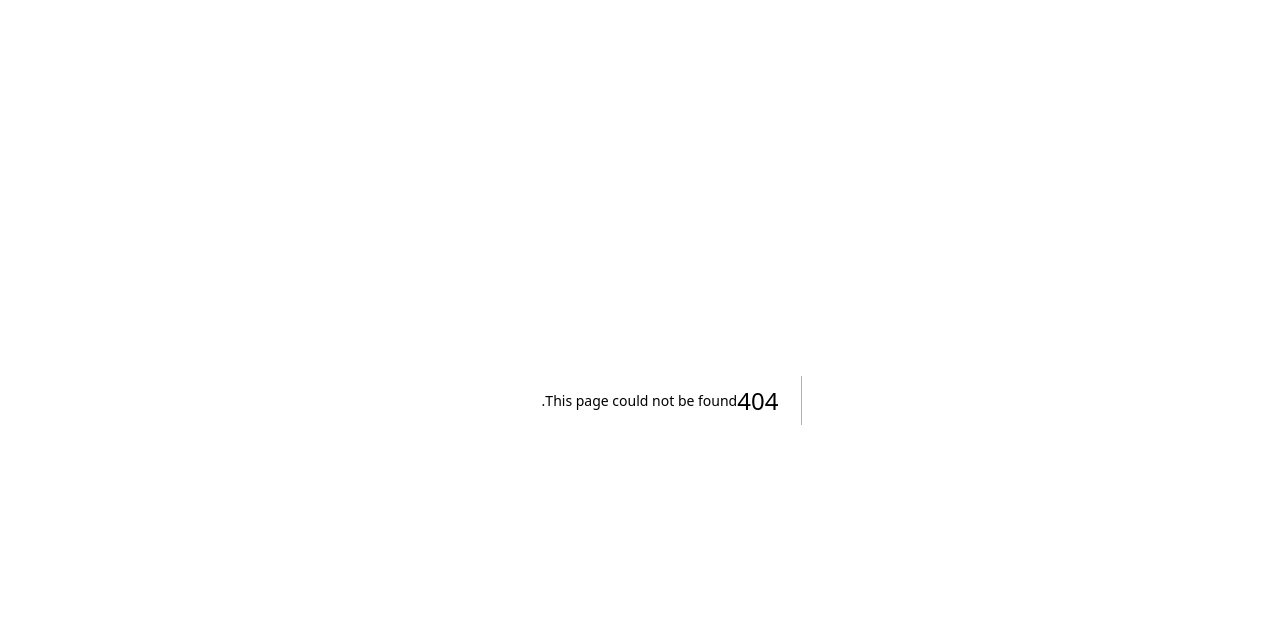
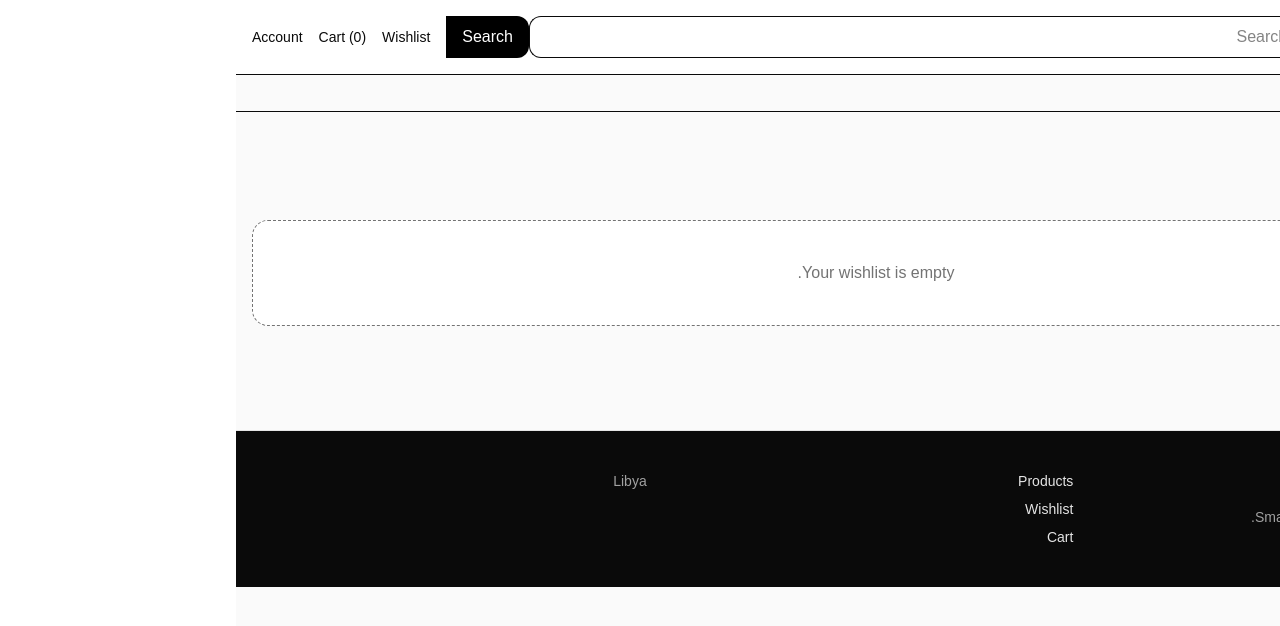
Before and after one commit to almukharimabdulrahman-ship-it/Store-with-ai, a Next.js app: page /wishlist in a window 1280 px wide. Before the commit this address had no page. Shown: the top 626 px of the page. Built offline with nearby package versions, Linux system fonts and the light colour scheme; no server answers; the database is empty; sample sign-in values are in the browser's storage.

Commit message:
feat(storefront): add wishlist page

```diff
--- /dev/null
+++ b/src/app/(storefront)/wishlist/page.tsx
@@ -0,0 +1,17 @@
+import { redirect } from "next/navigation";
+import { auth } from "@/auth";
+import { prisma } from "@/lib/prisma";
+import { ProductCard } from "@/components/storefront/product-card";
+import { getStoreProfile } from "@/lib/storefront";
+import { moveWishlistToCart, removeWishlistItem } from "../actions";
+
+export default async function WishlistPage() {
+  const session = await auth();
+  if (!session?.user?.id) redirect("/login");
+  const [wishlist, profile] = await Promise.all([
+    prisma.wishlist.findUnique({ where: { userId: session.user.id }, include: { items: { include: { product: { include: { brand: true, images: { orderBy: { sortOrder: "asc" }, take: 1 }, variants: { where: { active: true }, include: { inventory: true }, orderBy: { price: "asc" }, take: 1 } } } }, orderBy: { createdAt: "desc" } } } }).catch(() => null),
+    getStoreProfile(),
+  ]);
+  const items = (wishlist?.items ?? []).filter(item => item.product.status === "ACTIVE");
+  return <div className="mx-auto max-w-7xl px-4 py-10"><h1 className="text-3xl font-black">Wishlist</h1>{items.length ? <div className="mt-8 grid gap-5 sm:grid-cols-2 lg:grid-cols-4">{items.map(item => <div key={item.id}><ProductCard product={item.product} currency={profile.currency}/><div className="mt-2 flex gap-2"><form action={moveWishlistToCart} className="flex-1"><input type="hidden" name="productId" value={item.productId}/><input type="hidden" name="variantId" value={item.product.variants[0]?.id ?? ""}/><input type="hidden" name="quantity" value="1"/><button disabled={!item.product.variants[0]} className="w-full rounded-lg bg-black px-3 py-2 text-sm text-white disabled:opacity-40">Move to cart</button></form><form action={removeWishlistItem}><input type="hidden" name="productId" value={item.productId}/><button className="rounded-lg border px-3 py-2 text-sm">Remove</button></form></div></div>)}</div> : <div className="mt-8 rounded-2xl border border-dashed bg-white p-10 text-center text-neutral-500">Your wishlist is empty.</div>}</div>;
+}
```
